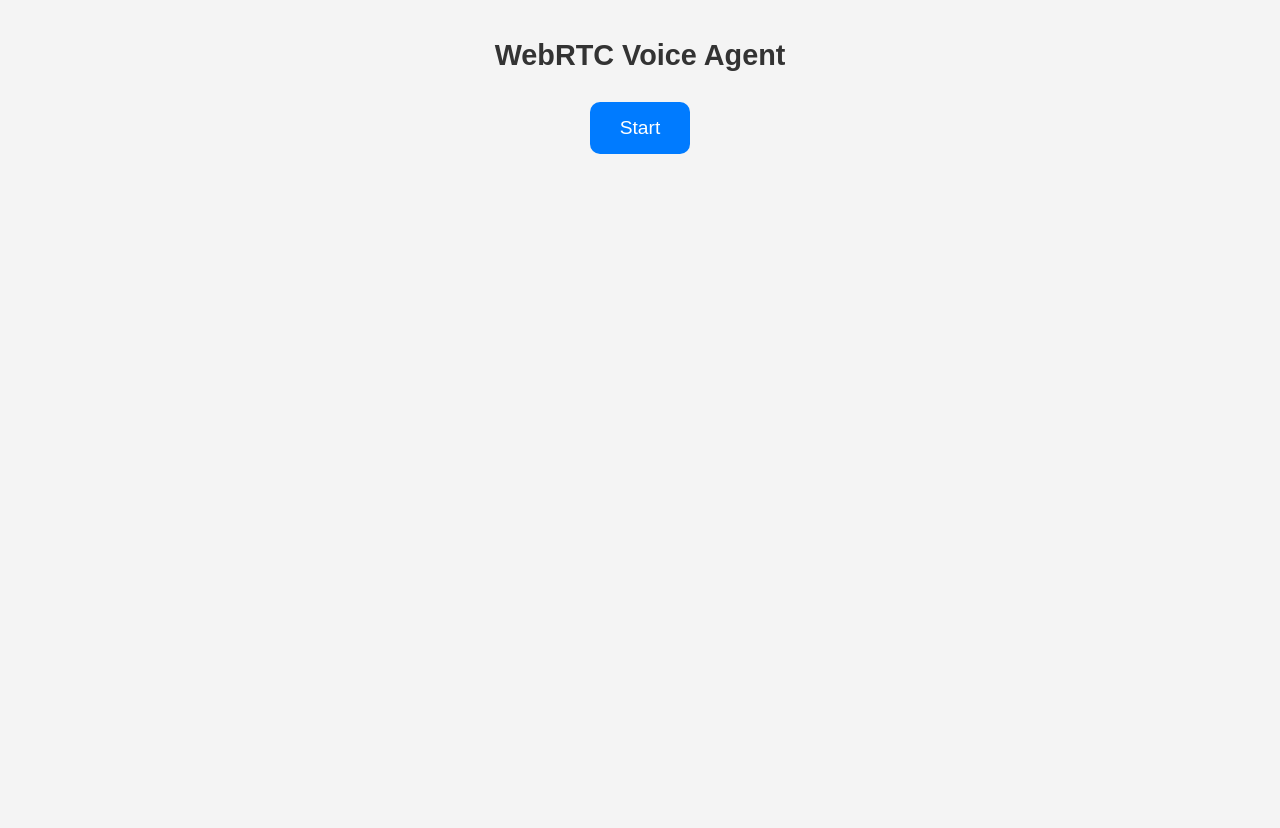
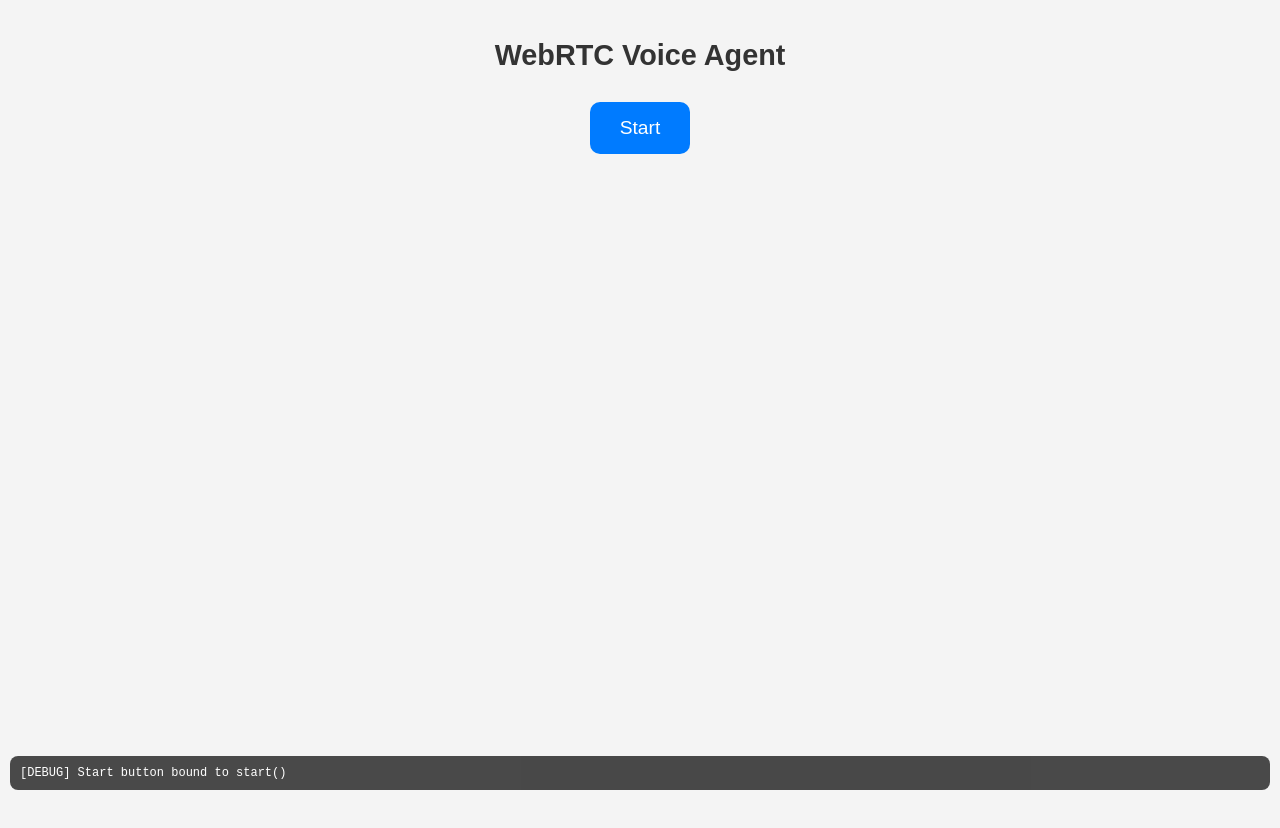
Before and after one commit to geek-paulwong/tem-am, a website: page public/index.html in a window 1280 px wide. Drawn offline with Linux system fonts and the light colour scheme.

Commit message:
Add a debugging info panel (for visuals)

```diff
--- a/public/index.html
+++ b/public/index.html
@@ -63,14 +63,41 @@
   <h1>WebRTC Voice Agent</h1>
   <button id="startBtn">Start</button>
 
+  <div id="debugPanel" style="
+    position: fixed;
+    bottom: 10px;
+    left: 10px;
+    right: 10px;
+    max-height: 200px;
+    overflow-y: auto;
+    background: rgba(0,0,0,0.7);
+    color: #fff;
+    font-family: monospace;
+    font-size: 12px;
+    padding: 10px;
+    border-radius: 8px;
+    z-index: 1000;
+  "></div>
+
   <script>
+    function debugLog(...args) {
+      console.log(...args);
+      const panel = document.getElementById("debugPanel");
+      if (panel) {
+        const msg = args.map(a => (typeof a === "object" ? JSON.stringify(a) : a)).join(" ");
+        const line = document.createElement("div");
+        line.textContent = `[DEBUG] ${msg}`;
+        panel.appendChild(line);
+        panel.scrollTop = panel.scrollHeight;
+      }
+    }
+
     async function start() {
-      console.log("[DEBUG] Starting WebRTC session...");
+      debugLog("Starting WebRTC session...");
       try {
         // 1️⃣ Request session from backend (gets client_secret only)
         const session = await fetch("/session-webrtc", { method: "POST" }).then(r => r.json());
-        console.log("[DEBUG] Received session from backend:", session);
-
+        debugLog("Received session from backend:", session);
         if (!session.client_secret?.value) {
           console.error("[ERROR] Missing client_secret in session response:", session);
           return;
@@ -79,11 +106,11 @@
 
         // 2️⃣ Create PeerConnection
         const pc = new RTCPeerConnection();
-        console.log("[DEBUG] RTCPeerConnection created");
+        debugLog("RTCPeerConnection created");
 
         // 3️⃣ Handle AI audio track
         pc.ontrack = event => {
-          console.log("[DEBUG] Received AI audio track");
+          debugLog("Received AI audio track");
           const audio = document.createElement("audio");
           audio.srcObject = event.streams[0];
           audio.autoplay = true;
@@ -91,19 +118,19 @@
           document.body.appendChild(audio);
         };
 
-        pc.onconnectionstatechange = () => console.log("[DEBUG] connectionState:", pc.connectionState);
-        pc.oniceconnectionstatechange = () => console.log("[DEBUG] iceConnectionState:", pc.iceConnectionState);
-        pc.onicecandidate = e => { if (e.candidate) console.log("[DEBUG] New ICE candidate:", e.candidate); };
+        pc.onconnectionstatechange = () => debugLog("connectionState:", pc.connectionState);
+        pc.oniceconnectionstatechange = () => debugLog("iceConnectionState:", pc.iceConnectionState);
+        pc.onicecandidate = e => { if (e.candidate) debugLog("New ICE candidate:", e.candidate); };
 
         // 4️⃣ Capture microphone audio
         const mic = await navigator.mediaDevices.getUserMedia({ audio: true });
         mic.getTracks().forEach(track => pc.addTrack(track, mic));
-        console.log("[DEBUG] Microphone track added");
+        debugLog("Microphone track added");
 
         // 5️⃣ Create local SDP offer
         const offer = await pc.createOffer();
         await pc.setLocalDescription(offer);
-        console.log("[DEBUG] Local SDP offer created");
+        debugLog("Local SDP offer created");
 
         // 6️⃣ Send offer to backend, backend will forward to OpenAI
         await fetch("/start-offer", {
@@ -112,7 +139,7 @@
           body: offer.sdp
         });
 
-        console.log("[DEBUG] Offer sent to backend, WebRTC session should be live");
+        debugLog("Offer sent to backend, WebRTC session should be live");
 
       } catch (err) {
         console.error("[ERROR] Failed to start WebRTC session:", err);
@@ -123,7 +150,7 @@
     document.addEventListener("DOMContentLoaded", () => {
       const startBtn = document.getElementById("startBtn");
       startBtn.onclick = start;
-      console.log("[DEBUG] Start button bound to start()");
+      debugLog("Start button bound to start()");
     });
   </script>
 </body>
```
